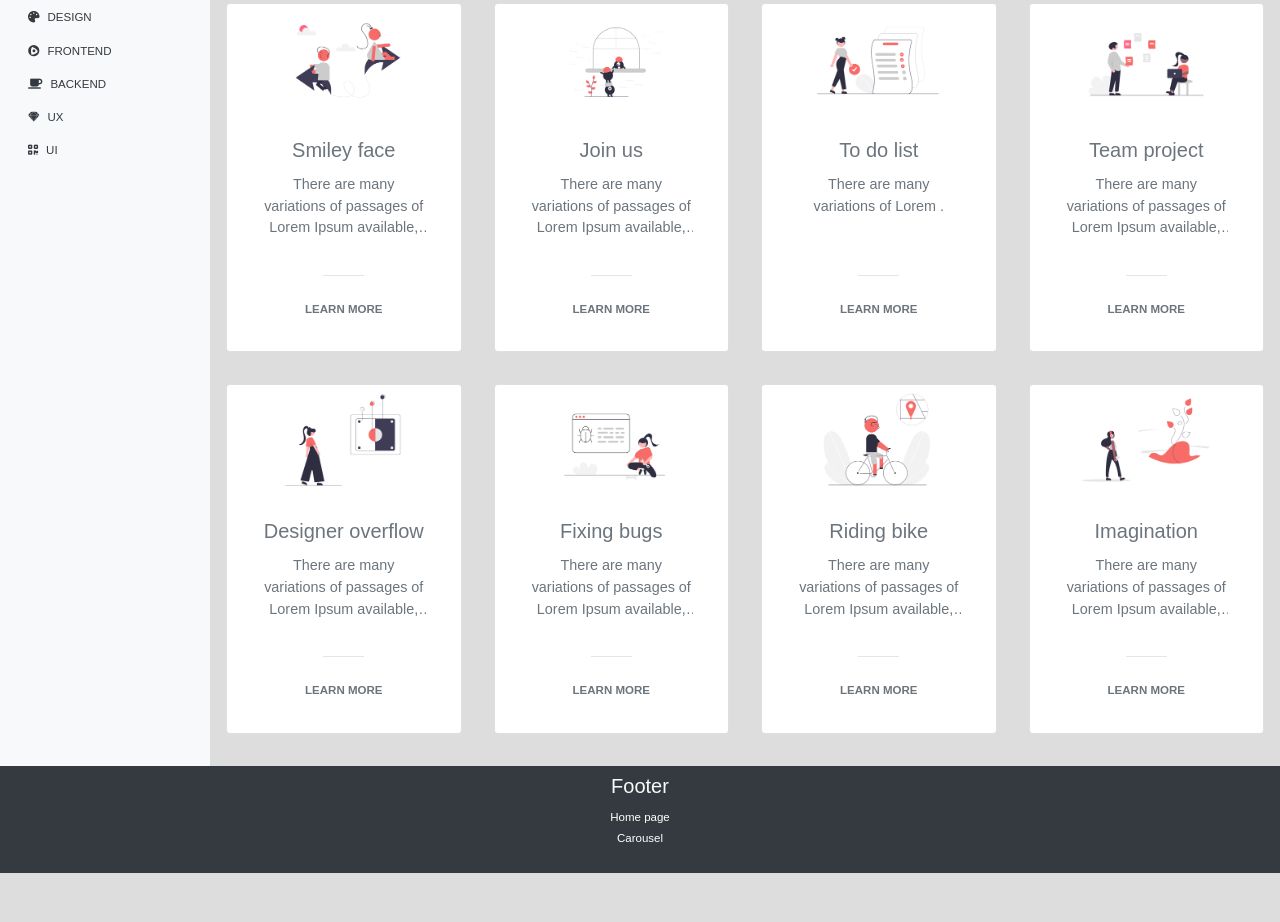
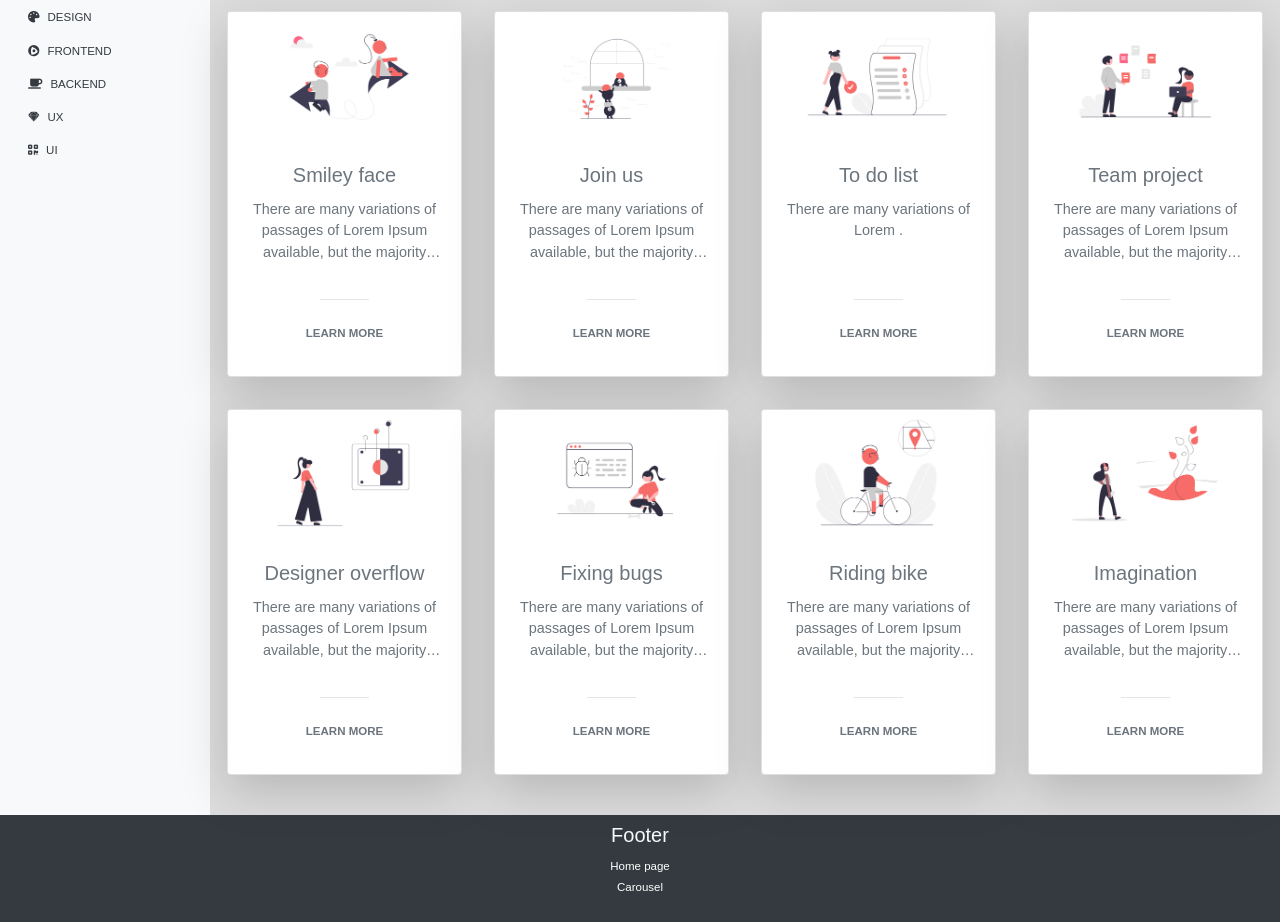
Before and after one commit to Shticrina/challenge-bootstrap, a plain HTML site: page index.html in a window 1280 px wide. Shown: the part 121-1043 px from the top of the page. Before the commit the page ends 994 px from the top, so only its background shows below. Drawn offline with nearby package versions, Linux system fonts and the light colour scheme.

Commit message:
code review in cards, homepage

```diff
--- a/index.html
+++ b/index.html
@@ -24,7 +24,6 @@
             <a class="text-white text-decoration-none font-italic text-danger" href="./carousel.html">Carousel</a>
         </header>
 
-        <!-- <div class="d-flex flex-sm-row flex-column align-items-stretch"> -->
         <div class="d-flex align-items-stretch">
             <!-- Navigation -->
             <nav id="sidebar" class="bg-light py-4 pl-4">
@@ -56,17 +55,18 @@
             </nav>
 
             <!-- Main content -->
-            <div id="content" class="my-3 text-secondary">
+            <div id="content" class="my-4 px-3 container-fluid text-secondary">
                 <!-- Toggle sidebar button -->
-                <div class="container-fluid">
+                <div id="sidebarCollapsibleBtn">
                     <button type="button" id="sidebarCollapse" class="btn btn-danger">
                         <i class="fas fa-angle-double-left"></i>
                     </button>
                 </div>
 
-                <div class="cards d-flex justify-content-between flex-sm-row flex-column">
+                <div class="cards row">
                     <!-- card 1 -->
-                    <div class="card flex-fill col-3 m-3">
+                    <div class="col-lg-3 col-md-6 col-12 d-flex p-0">
+                        <div class="card m-3 shadow-lg">
                             <img class="card-img-top" src="./images/share1.png" alt="Smiley face image">
 
                             <div class="card-body text-center">
@@ -79,9 +79,11 @@
                                 <a href="#" class="btn text-secondary text-uppercase font-weight-bold my-2px-3 py-2" data-toggle="tooltip" data-placement="bottom" title="This is a Smiley face block">Learn more</a>
                             </div>
                         </div>
+                    </div>
 
                     <!-- card 2 -->
-                    <div class="card flex-fill col-3 m-3">
+                    <div class="col-lg-3 col-md-6 col-12 d-flex p-0">
+                        <div class="card m-3 shadow-lg">
                             <img class="card-img-top" src="./images/join1.png" alt="Join us image">
 
                             <div class="card-body text-center">
@@ -94,9 +96,11 @@
                                 <a href="#" class="btn text-secondary text-uppercase font-weight-bold my-2px-3 py-2" data-toggle="tooltip" data-placement="bottom" title="This is a Join us block">Learn more</a>
                             </div>
                         </div>
+                    </div>
 
                     <!-- card 3 -->
-                    <div class="card flex-fill col-3 m-3">
+                    <div class="col-lg-3 col-md-6 col-12 d-flex p-0">
+                        <div class="card m-3 shadow-lg">
                             <img class="card-img-top" src="./images/list1.png" alt="To do list image">
 
                             <div class="card-body text-center">
@@ -109,9 +113,11 @@
                                 <a href="#" class="btn text-secondary text-uppercase font-weight-bold my-2px-3 py-2" data-toggle="tooltip" data-placement="bottom" title="This is a To do list block">Learn more</a>
                             </div>
                         </div>
+                    </div>
 
                     <!-- card 4 -->
-                    <div class="card flex-fill col-3 m-3">
+                    <div class="col-lg-3 col-md-6 col-12 d-flex p-0">
+                        <div class="card shadow-lg m-3">
                             <img class="card-img-top" src="./images/team1.png" alt="Team project image">
 
                             <div class="card-body text-center">
@@ -125,10 +131,12 @@
                             </div>
                         </div>
                     </div>
+                </div>
 
-                <div class="cards d-flex justify-content-between flex-sm-row flex-column">
+                <div class="cards row">
                     <!-- card 5 -->
-                    <div class="card flex-fill col-3 m-3">
+                    <div class="col-lg-3 col-md-6 col-12 d-flex p-0">
+                        <div class="card shadow-lg m-3">
                             <img class="card-img-top" src="./images/designer1.png" alt="Designer overflow image">
 
                             <div class="card-body text-center">
@@ -141,9 +149,11 @@
                                 <a href="#" class="btn text-secondary text-uppercase font-weight-bold my-2px-3 py-2" data-toggle="tooltip" data-placement="bottom" title="This is a Designer overflow block">Learn more</a>
                             </div>
                         </div>
+                    </div>
 
                     <!-- card 6 -->
-                    <div class="card flex-fill col-3 m-3">
+                    <div class="col-lg-3 col-md-6 col-12 d-flex p-0">
+                        <div class="card shadow-lg m-3">
                             <img class="card-img-top" src="./images/fixing1.png" alt="Fixing bugs image">
 
                             <div class="card-body text-center">
@@ -156,9 +166,11 @@
                                 <a href="#" class="btn text-secondary text-uppercase font-weight-bold my-2px-3 py-2" data-toggle="tooltip" data-placement="bottom" title="This is a Fixing bugs block">Learn more</a>
                             </div>
                         </div>
+                    </div>
 
                     <!-- card 7 -->
-                    <div class="card flex-fill col-3 m-3">
+                    <div class="col-lg-3 col-md-6 col-12 d-flex p-0">
+                        <div class="card shadow-lg m-3">
                             <img class="card-img-top" src="./images/bike1.png" alt="Riding bike image">
 
                             <div class="card-body text-center">
@@ -171,9 +183,11 @@
                                 <a href="#" class="btn text-secondary text-uppercase font-weight-bold my-2px-3 py-2" data-toggle="tooltip" data-placement="bottom" title="This is a Riding bike block">Learn more</a>
                             </div>
                         </div>
+                    </div>
 
                     <!-- card 8 -->
-                    <div class="card flex-fill col-3 m-3">
+                    <div class="col-lg-3 col-md-6 col-12 d-flex p-0">
+                        <div class="card shadow-lg m-3">
                             <img class="card-img-top" src="./images/imagination1.png" alt="Imagination image">
 
                             <div class="card-body text-center">
@@ -184,6 +198,7 @@
                             <div class="card-footer text-center border border-0 bg-transparent pt-0 pb-4">
                                 <hr class="w-25">
                                 <a href="#" class="btn text-secondary text-uppercase font-weight-bold my-2px-3 py-2" data-toggle="tooltip" data-placement="bottom" title="This is an Imagination block">Learn more</a>
+                            </div>
                         </div>
                     </div>
                 </div>
```
Lines whose indentation alone changed are shown as unchanged.
